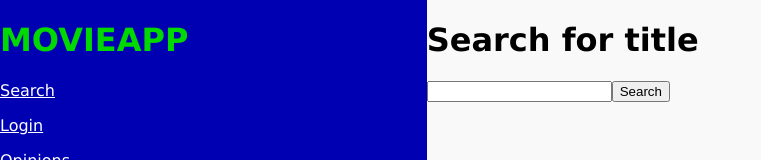
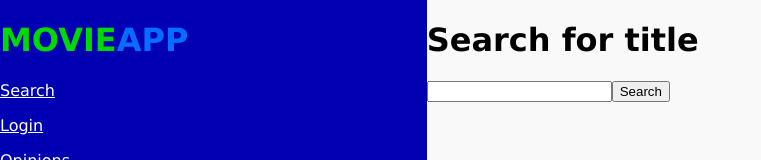
Before and after one commit to pbollhorn/movie-app-frontend, a React (Vite) app: page / in a window 1280 px wide. Shown: the top 160 px of the page, without its empty margins (0-761 px from the left). Built offline with nearby package versions, Linux system fonts and the light colour scheme.

Commit message:
new colors for title

```diff
--- a/src/components/Sidebar.jsx
+++ b/src/components/Sidebar.jsx
@@ -7,7 +7,10 @@ import ThumbsDown from "../assets/ThumbsDown.svg";
 export default function Sidebar() {
   return (
     <div className={styles.sidebar}>
-      <h1>MOVIEAPP</h1>
+      <h1>
+        <span style={{ color: "#00d900" }}>MOVIE</span>
+        <span style={{ color: "#056DFF" }}>APP</span>
+      </h1>
       <nav>
         <Link to="/">Search</Link>
         <Link to="/login">Login</Link>
@@ -16,9 +19,15 @@ export default function Sidebar() {
       </nav>
       <div>
         <p>How to rate:</p>
-        <p><img src={ThumbsUp} className={styles.opinionImage} />: Like</p>
-        <p><img src={ThumbsDown} className={styles.opinionImage} />: OK / dislike</p>
-        <p><img src={NoOpinion} className={styles.opinionImage} />: Not rated</p>
+        <p>
+          <img src={ThumbsUp} className={styles.opinionImage} />: Like
+        </p>
+        <p>
+          <img src={ThumbsDown} className={styles.opinionImage} />: OK / dislike
+        </p>
+        <p>
+          <img src={NoOpinion} className={styles.opinionImage} />: Not rated
+        </p>
       </div>
     </div>
   );
--- a/src/components/Sidebar.module.css
+++ b/src/components/Sidebar.module.css
@@ -10,10 +10,6 @@
   }
 }
 
-.sidebar h1 {
-  color: #00d900;
-}
-
 .sidebar nav {
   display: flex;
   flex-direction: column;
```
